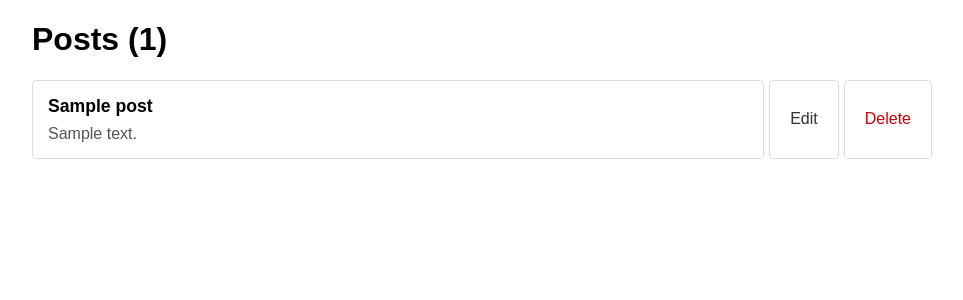
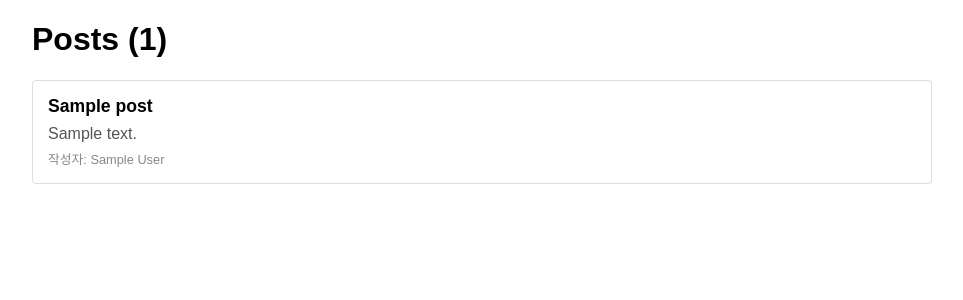
Before and after one commit to sbh2025dev/BE_seminar_forum_2_latest, a Node server app: template views/list.ejs in a window 1280 px wide. Shown: the part 38-338 px from the top of the page, without its empty margins (158-1121 px from the left). Run offline with Node 20, Linux system fonts and the light colour scheme; the template is opened without the code that fills it: most values are stand-ins (such as "Sample title", 1, 10 or a date in 2020); some libraries are stand-ins or nearby versions.

Commit message:
edit delete filtering

```diff
--- a/server.js
+++ b/server.js
@@ -165,6 +165,7 @@ app.post("/write", isLoggedIn, async (request, response) => {
   await db.collection("post").insertOne({
     title: request.body.title,
     content: request.body.content,
+    author: request.user.username,
   });
   response.redirect("/list");
 });
--- a/views/list.ejs
+++ b/views/list.ejs
@@ -102,12 +102,19 @@
         <div class="post">
           <h2><%= posts[i].title %></h2>
           <p><%= posts[i].content %></p>
+          <p style="color: #888; font-size:0.8rem; margin-top:6px;">작성자: <%= posts[i].author %></p>
         </div>
       </a>
+
+      <% if (locals.user && locals.user.username === posts[i].author) { %>
+
       <a href="/edit/<%= posts[i]._id %>">
         <button class="edit-btn">Edit</button>
       </a>
       <button class="delete-btn" data-id="<%= posts[i]._id %>">Delete</button>
+
+      <% } %>
+
     </div>
 
     <% } %>
```
